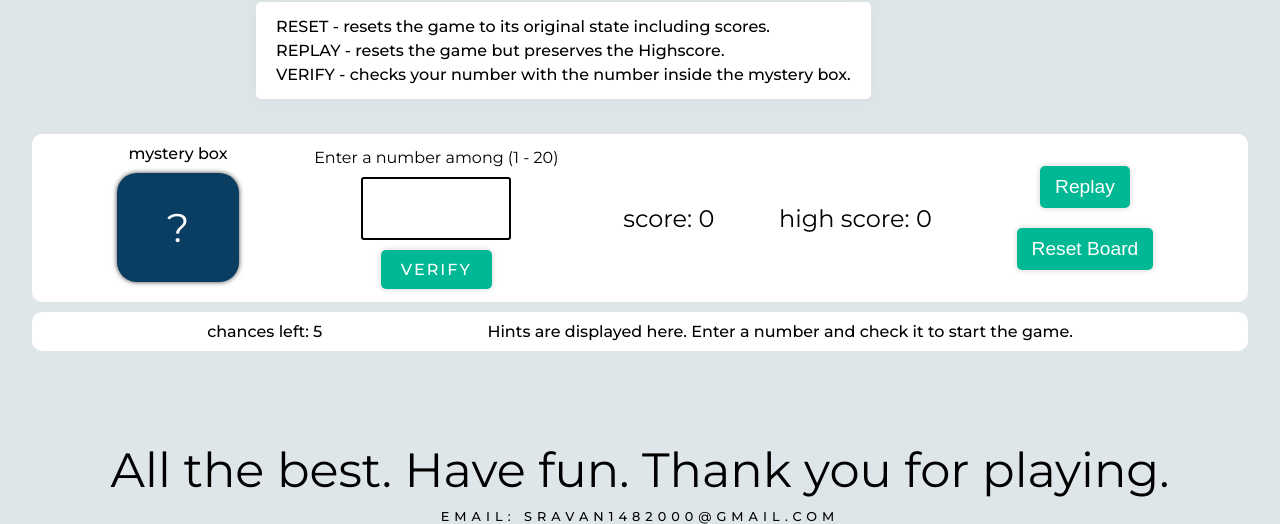
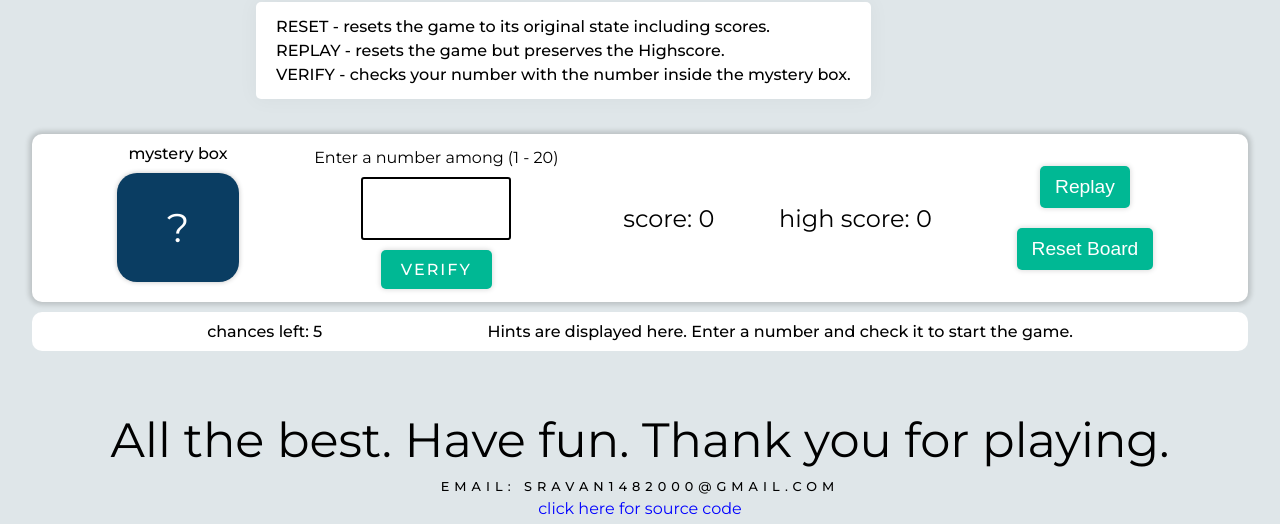
Before and after one commit to sravanTG/guess-the-number, a plain HTML site: page index.html in a window 1280 px wide. Shown: the part 393-917 px from the top of the page. Drawn offline with nearby package versions, Linux system fonts and the light colour scheme.

Commit message:
added source code link

```diff
--- a/index.html
+++ b/index.html
@@ -87,6 +87,12 @@
       </div>
       <p class="wish">All the best. Have fun. Thank you for playing.</p>
       <p class="email">email: sravan1482000@gmail.com</p>
+      <a
+        href="https://github.com/sravanTG/guess-the-number"
+        class="source"
+        target="_blank"
+        >click here for source code</a
+      >
     </div>
 
     <!-- ion icons  -->
--- a/style.css
+++ b/style.css
@@ -133,7 +133,7 @@ ul {
   background-color: white;
   width: 95%;
   border-radius: 10px;
-  box-shadow: 0 0 200x 3px rgba(0, 0, 0, 0.158);
+  box-shadow: 0 0 5px 3px rgba(0, 0, 0, 0.158);
   justify-content: space-evenly;
 }
 
@@ -150,7 +150,7 @@ ul {
   background-color: rgb(10, 61, 98);
   margin: 10px;
   border-radius: 20px;
-  box-shadow: 0px 0px 5px 0px rgba(0, 0, 0, 0.75);
+  box-shadow: 0px 0px 5px 0px rgba(0, 0, 0, 0.24);
 }
 
 .num {
@@ -243,7 +243,7 @@ input {
 }
 
 .wish {
-  margin-top: 90px;
+  margin-top: 60px;
   font-size: 3rem;
 }
 
@@ -254,3 +254,15 @@ input {
   margin-top: 10px;
   letter-spacing: 5px;
 }
+
+.source {
+  font-size: 1rem;
+  color: blue;
+  margin-top: 5px;
+  font-family: "Montserrat";
+}
+
+.source:hover {
+  color: rgb(0, 0, 0);
+  text-decoration: underline;
+}
```
